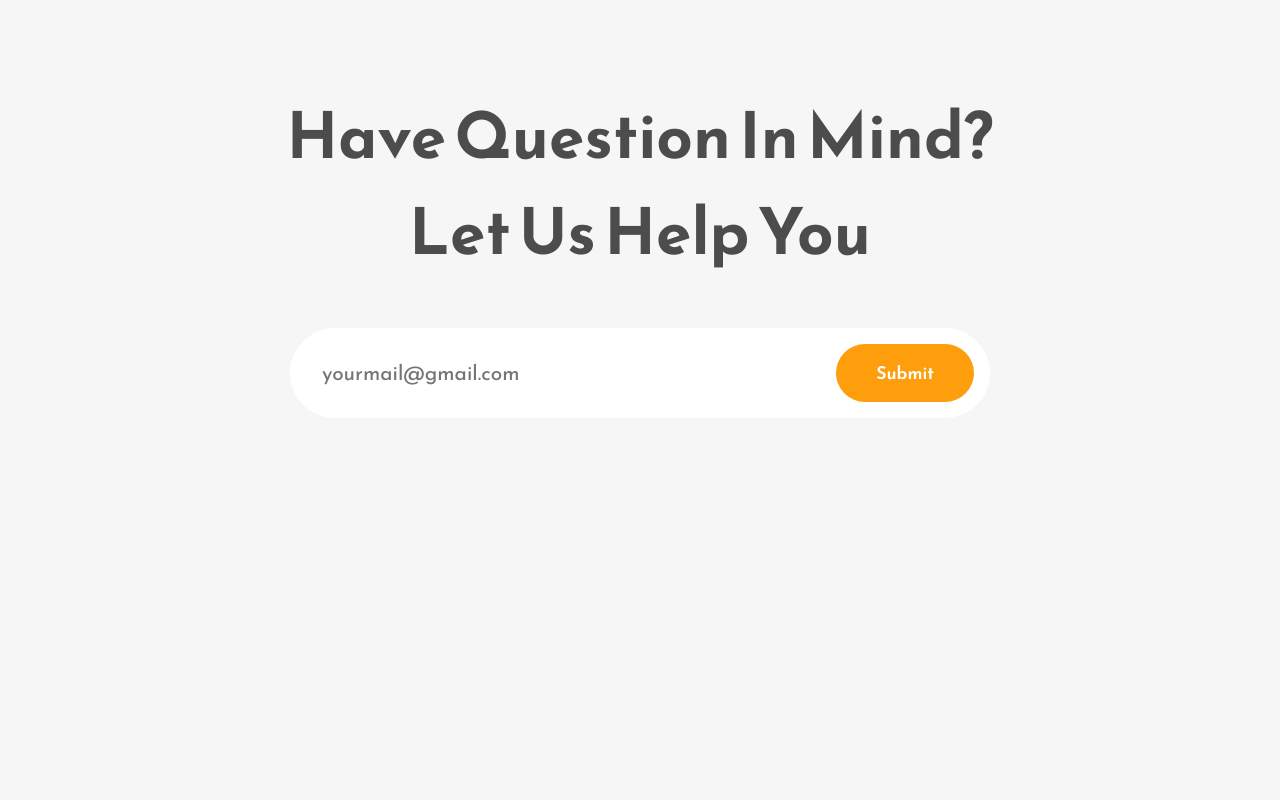
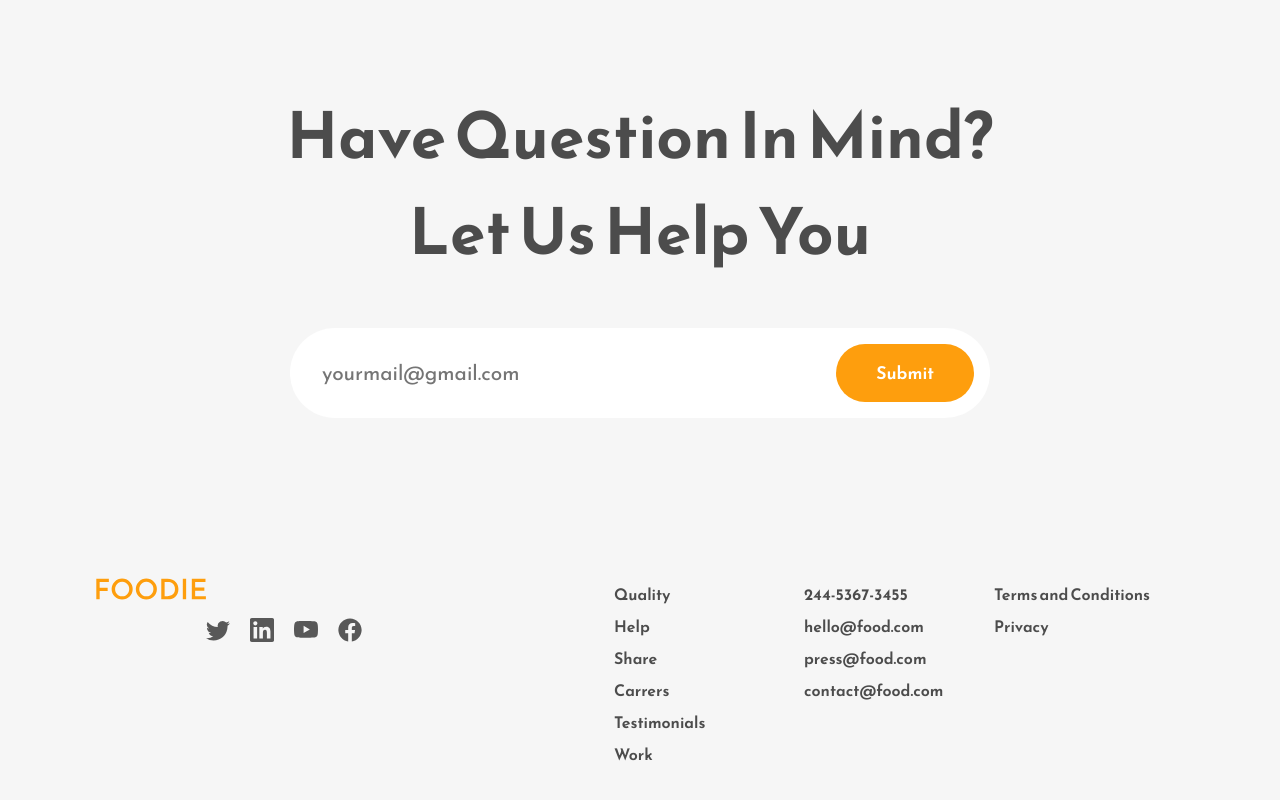
Before and after one commit to Elai5/Restaurant-landing-page, a React (Create React App) app: page / in a window 1280 px wide. Shown: the part 3434-4234 px from the top of the page. Before the commit the page ends 3948 px from the top, so only its background shows below. Built offline with nearby package versions, Linux system fonts and the light colour scheme.

Commit message:
footer section added

```diff
--- a/src/App.js
+++ b/src/App.js
@@ -6,6 +6,8 @@
 import Work from "./Components/Work";
 import Testimonials from "./Components/Testimonials";
 import Contact from "./Components/Contact";
+import Footer from "./Components/Footer";
+
 function App() {
   return (
     <div className="App">
@@ -14,6 +16,7 @@
       <Work />
       <Testimonials />
       <Contact />
+      <Footer />
     </div>
   );
 }
--- /dev/null
+++ b/src/Components/Footer.js
@@ -0,0 +1,48 @@
+/** @format */
+
+import React from "react";
+import Logo from "../Assets/Logo.svg";
+import { BsTwitter } from "react-icons/bs";
+import { SiLinkedin } from "react-icons/si";
+import { BsYoutube } from "react-icons/bs";
+import { FaFacebook } from "react-icons/fa";
+
+const Footer = () => {
+  return (
+    <div className="footer-wrapper">
+      <div className="footer-section-one">
+        <div className="footer-logo-container">
+          <img src={Logo} alt="" />
+        </div>
+      </div>
+      <div className="footer-icons">
+        <BsTwitter />
+        <SiLinkedin />
+        <BsYoutube />
+        <FaFacebook />
+      </div>
+      <div className="footer-section-two">
+        <div className="footer-section-columns">
+          <span>Quality</span>
+          <span>Help</span>
+          <span>Share</span>
+          <span>Carrers</span>
+          <span>Testimonials</span>
+          <span>Work</span>
+        </div>
+        <div className="footer-section-columns">
+          <span>244-5367-3455</span>
+          <span>hello@food.com</span>
+          <span>press@food.com</span>
+          <span>contact@food.com</span>
+        </div>
+        <div className="footer-section-columns">
+          <span>Terms and Conditions</span>
+          <span>Privacy</span>
+        </div>
+      </div>
+    </div>
+  );
+};
+
+export default Footer;
```
